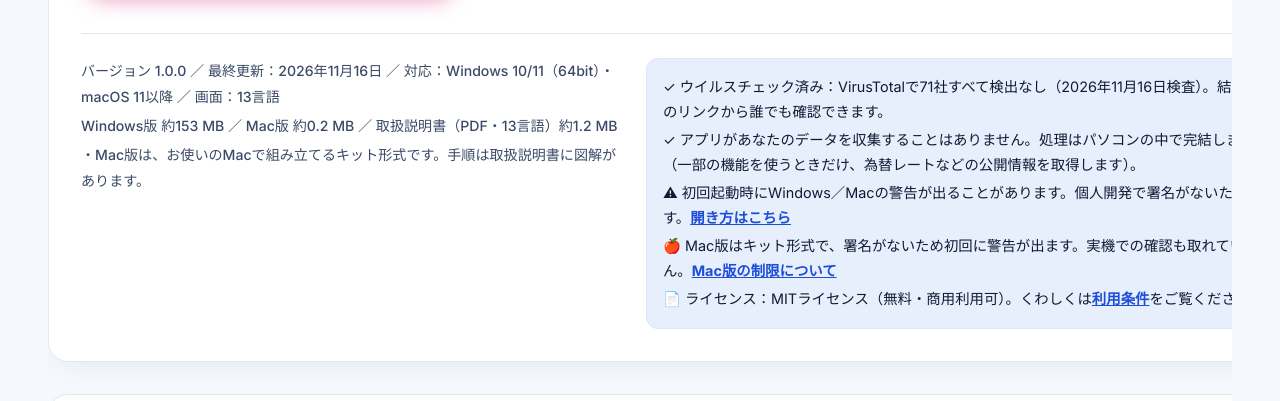
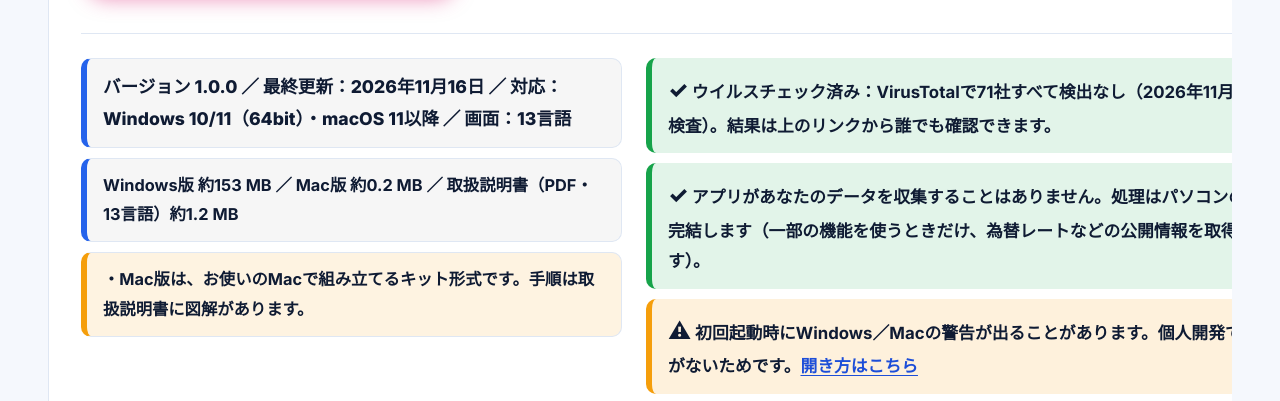
Before and after one commit to syoutarou900/-, a plain HTML site: page index.html in a window 1280 px wide. Shown: the part 1311-1712 px from the top of the page. Drawn offline with Linux system fonts and the light colour scheme.

Commit message:
Update index.html

```diff
--- a/index.html
+++ b/index.html
@@ -315,6 +315,18 @@ h1 em { font-style: normal; color: var(--accent); }
 .app-meta-group { display: flex; flex-direction: column; gap: 4px; }
 .app-meta-group .req, .app-footer .app-meta { max-width: 100%; margin: 0; }
 .app-footer .safety-box { margin-top: 0; max-width: 100%; }
+
+/* ===== Patch 3: 仕様行・安全ボックスの視認性向上 ===== */
+.app-footer .app-meta-group{gap:10px}
+.app-footer .app-meta-group .req.app-meta{display:block;font-size:1.02rem;line-height:1.8;font-weight:600;color:var(--ink);background:var(--bg-card,rgba(127,127,127,.07));border:1px solid var(--line);border-left:6px solid var(--accent);border-radius:10px;padding:12px 16px}
+.app-footer .app-meta-group .req.app-meta:first-child{font-size:1.1rem;font-weight:800}
+.app-footer .app-meta-group .req.app-meta:nth-child(3){border-left-color:#f59e0b;background:rgba(245,158,11,.12);font-weight:700}
+.app-footer .safety-box{background:transparent;border:none;padding:0;display:flex;flex-direction:column;gap:10px;font-size:1.05rem;line-height:1.8}
+.app-footer .safety-box p{margin:0;padding:12px 16px 12px 16px;border-radius:10px;border-left:6px solid #16a34a;background:rgba(22,163,74,.12);color:var(--ink);font-weight:600}
+.app-footer .safety-box p::first-letter{font-size:1.35em;font-weight:800}
+.app-footer .safety-box p:nth-child(3),.app-footer .safety-box p:nth-child(4){border-left-color:#f59e0b;background:rgba(245,158,11,.14)}
+.app-footer .safety-box p:nth-child(5){border-left-color:var(--accent);background:var(--accent-soft)}
+.app-footer .safety-box a{font-weight:800;text-decoration:underline;text-underline-offset:3px}
 </style>
 </head>
 <body>
```
